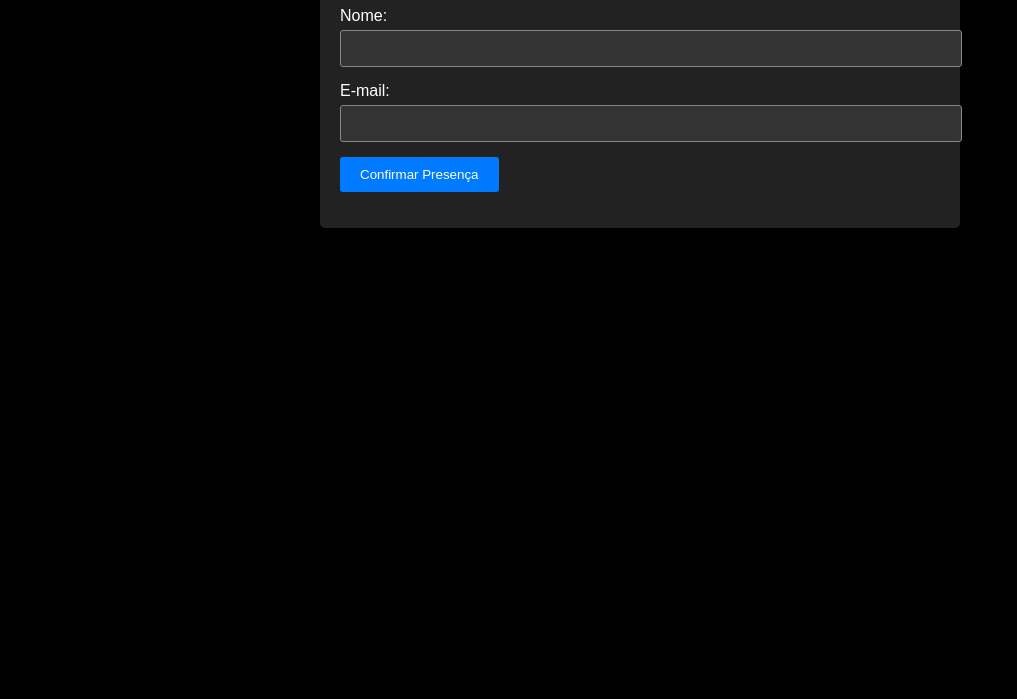
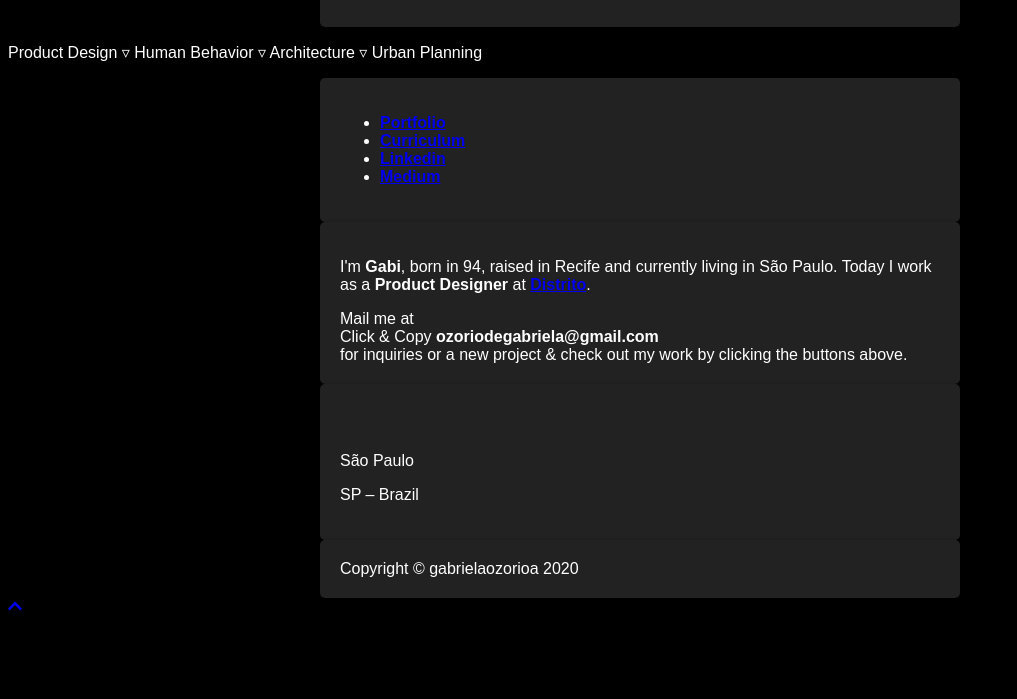
Before and after one commit to gabrielaozorioa/fantasticomundodegust.github.io, a plain HTML site: page index.html in a window 1280 px wide. Shown: the part 101-800 px from the top of the page, without its empty margins (0-1017 px from the left). Drawn offline with nearby package versions, Linux system fonts and the light colour scheme; files that its build step writes are made by us from their sources.

Commit message:
cópia do meu portfolio

```diff
--- a/index.html
+++ b/index.html
@@ -1,24 +1,92 @@
 <!DOCTYPE html>
 <html lang="en">
-<head>
-    <meta charset="UTF-8">
-    <meta name="viewport" content="width=device-width, initial-scale=1.0">
-    <title>Confirmação de Presença</title>
-    <link rel="stylesheet" href="styles.css">
-</head>
-<body>
-    <div class="container">
-        <h1>Confirmação de Presença</h1>
-        <form id="rsvpForm">
-            <label for="name">Nome:</label>
-            <input type="text" id="name" name="name" required>
-            <label for="email">E-mail:</label>
-            <input type="email" id="email" name="email" required>
-            <input type="submit" value="Confirmar Presença">
-        </form>
-        <p id="message"></p>
-    </div>
+    <head>
+        <meta charset="utf-8"/>
+        <meta name="viewport" content="width=device-width, initial-scale=1, shrink-to-fit=no" />
+        <title>Gabriela – Hello there.</title>
+        <!-- Favicon-->
+        <link rel="icon" type="image/x-icon" href="assets/favicon/light_bulb.ico" />
+        <!-- Font Awesome icons (free version)-->
+        <script src="https://use.fontawesome.com/releases/v5.13.0/js/all.js" crossorigin="anonymous"></script>
+        <!-- Core theme CSS (includes Bootstrap)-->
+        <link href="css/styles.css" rel="stylesheet" />
+    </head>
+    <body id="page-top">
+        <!-- Masthead-->
+        <header class="masthead text-primary text-center">
+            <div class="container d-flex align-items-center flex-column">
+                <h1 class="masthead-heading font-weight-bolder">Gabriela</h1>
+                </div>
+                <!-- Masthead Subheading-->
+                <p class="masthead-subheading font-weight-normal mb-6">
+                    Product Design ▿ Human Behavior ▿ Architecture ▿ Urban Planning
+                </p>
+            </div>
+        </header>
+        <!-- Navigation-->
+        <nav class="navbar navbar-expand-lg .hline px-1 py-0 px-lg-1 mb-3" id="mainNav">
+            <div class="container mb-4 text-justify">
+                <ul class="navbar-nav ml-auto mr-auto align-items-end">
+                    <li class="nav-item mx-0 mx-lg-2 text-center"><a class="btn btn-lg btn-primary nav-link py-2 px-0 px-lg-3 js-scroll-trigger=no" href="assets/ptf/gabriela_portfolio.pdf" target="_blank"><b>Portfolio</b></a></li>
+                    <li class="nav-item mx-0 mx-lg-2 text-center"><a class="btn btn-lg" href="assets/cv/gabriela_curriculum.pdf" target="_blank"><b>Curriculum</b></a></li>
+                    <li class="nav-item mx-0 mx-lg-2 text-center"><a class="btn btn-lg" href="https://www.linkedin.com/in/gabrielaozorioa/" target="_blank"><b>Linkedin</b></a></li>
+                    <li class="nav-item mx-0 mx-lg-2 text-center"><a class="btn btn-lg" href="https://medium.com/@gabrielaozorioa" target="_blank"><b>Medium</b></a></li>
+                </ul>
+            </div>
+        </nav>
+        <!-- About Section-->
+        <section class="page-section mb-0 bg-secondary" id="about">
+            <div class="container">
+                <!-- About Section Heading-->
+                <!-- About Section Content-->
+                <div class="row mt-6">
+                    <div class="col-lg-4 text-justify">
+                        <p class="bio-text">I'm <b>Gabi</b>, born in 94, raised in Recife and currently living in São Paulo. Today I work as a <b>Product Designer</b> at <a class="current-employer" href="https://distrito.me/" target="_blank"><b>Distrito</b></a>.
+                    </div>
+                    <div class="col-lg-4 text-justify">
+                        <div class="bio-text">
+                            Mail me at
+                            <div class="tooltip-my-email">
+                                <span class="tooltip-my-email-text" id="tooltipMyEmail">Click & Copy</span>
+                                <span id="myEmail"><b>ozoriodegabriela@gmail.com</b></span>
+                            </div>
+                            for inquiries or a new project & check out my work by clicking the buttons above.
+                        </div>
+                    </div>
+                </div>
+            </div>
+        </section>
+        <!-- Footer-->
+        <footer class="footer text-center">
+            <div class="container">
+                <div class="row" style="padding-top: 2rem">
+                    <!-- Footer Location-->
+                    <div class="col-lg-4 mb-5 mb-lg-0 mt-8 mt-phone">
+                        <p class="mb-0 text-dark text-footer">São Paulo</p>
+                        <p class="mb-0 text-dark text-footer">SP – Brazil</p>
+                    </div>
+                </div>
+            </div>
 
-    <script src="script.js"></script>
-</body>
+            <!-- Copyright Section-->
+            <div class="copyright py-4 text-center mt-8">
+                <div class="container text-copyright">Copyright © gabrielaozorioa 2020</div>
+            </div>
+            <!-- Scroll to Top Button (Only visible on small and extra-small screen sizes)-->
+            <div class="scroll-to-top d-lg-none position-fixed">
+                <a class="js-scroll-trigger d-block text-center" href="#page-top"><i class="fa fa-chevron-up"></i></a>
+            </div>
+        </footer>
+
+        <!-- Bootstrap core JS-->
+        <script src="https://cdnjs.cloudflare.com/ajax/libs/jquery/3.5.1/jquery.min.js"></script>
+        <script src="https://stackpath.bootstrapcdn.com/bootstrap/4.5.0/js/bootstrap.bundle.min.js"></script>
+        <!-- Third party plugin JS-->
+        <script src="https://cdnjs.cloudflare.com/ajax/libs/jquery-easing/1.4.1/jquery.easing.min.js"></script>
+        <!-- Contact form JS-->
+        <script src="assets/mail/jqBootstrapValidation.js"></script>
+        <script src="assets/mail/contact_me.js"></script>
+        <!-- Core theme JS-->
+        <script src="js/scripts.js"></script>
+    </body>
 </html>
```
